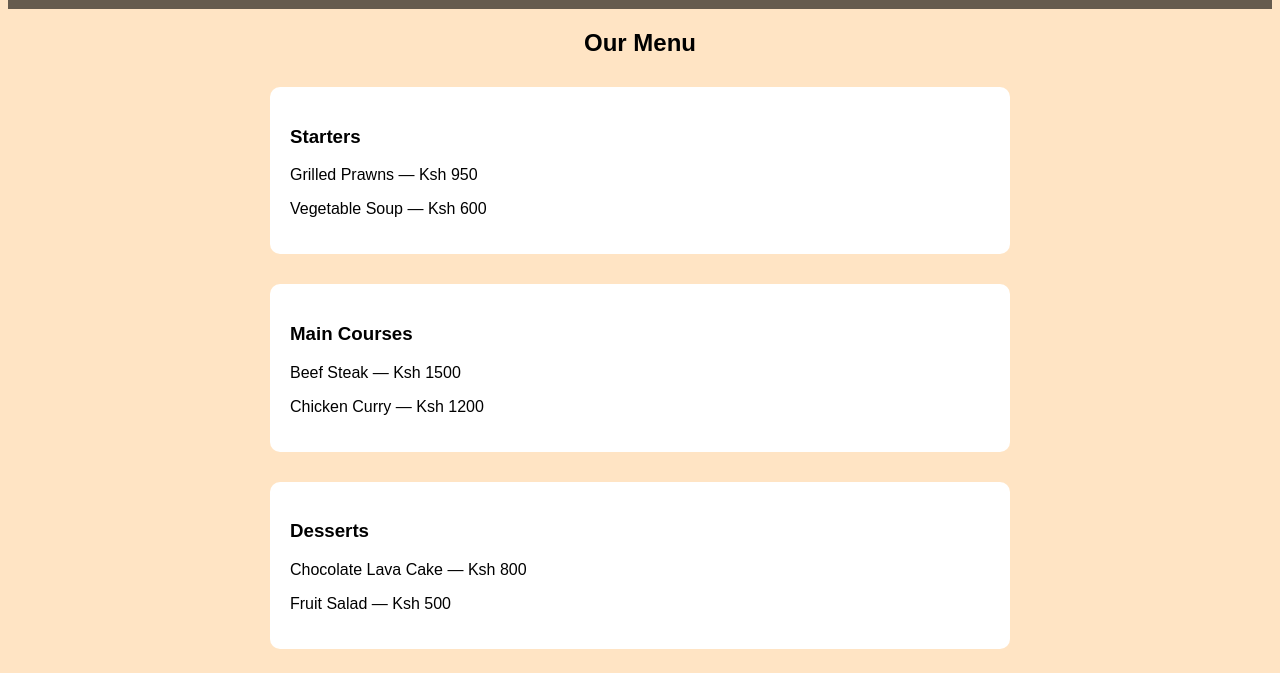
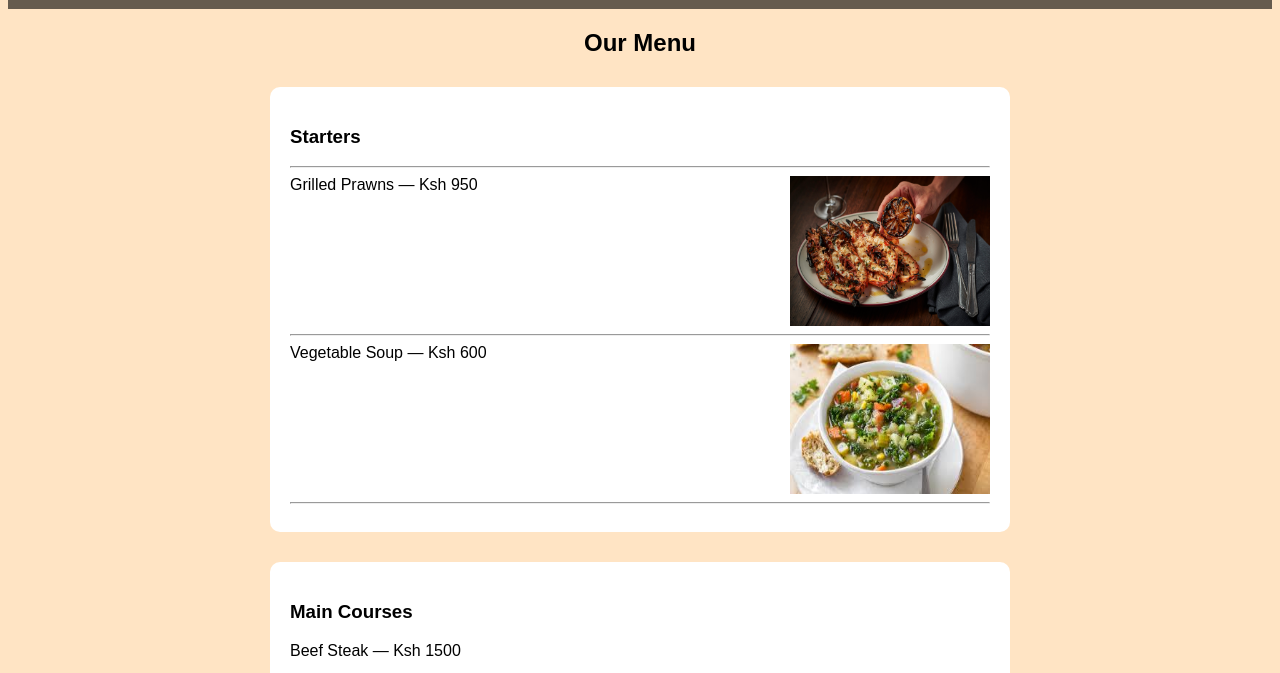
Before and after one commit to roymulinge/New-code, a plain HTML site: page menu.html in a window 1280 px wide. Shown: the part 87-760 px from the top of the page. Drawn offline with Linux system fonts and the light colour scheme.

Commit message:
add changes to menu.html and style.css file

```diff
--- a/menu.html
+++ b/menu.html
@@ -24,9 +24,23 @@
 
     <div class="menu-section">
       <h3>Starters</h3>
-      <p>Grilled Prawns — Ksh 950</p>
-      <p>Vegetable Soup — Ksh 600</p>
+      <hr>
+
+      <div class="prawns">
+        <p class ="prawns_p">Grilled Prawns — Ksh 950</p>
+        <img src="grilled prawns.jpg" alt="grilled prawns" width="200" height="150">
+      </div>
+      <hr>
+
+      <div class="vegetable">
+        <p class="vegetable_p">Vegetable Soup — Ksh 600</p>
+        <img src="vegetable soup.jpg" alt="vegetable soup" width="200" height="150" >
+      </div>
+
+      <hr>
     </div>
+
+
 
     <div class="menu-section">
       <h3>Main Courses</h3>
--- a/style.css
+++ b/style.css
@@ -28,7 +28,7 @@ h2 {
   margin: 20px 0;
 }
 
-.menu-section {
+.menu-section{
   margin: 30px auto;
   max-width: 700px;
   text-align: left;
@@ -36,6 +36,17 @@ h2 {
   padding: 20px;
   border-radius: 10px;
 }
+
+.prawns, .vegetable{
+  display: flex;
+  justify-content: space-between;
+
+}
+.prawns_p, .vegetable_p {
+  margin-top: 0;
+
+}
+
 
 form input, form textarea, form button {
   width: 90%;
```
Also changed, not shown: grilled prawns.jpg (added), vegetable soup.jpg (added).
